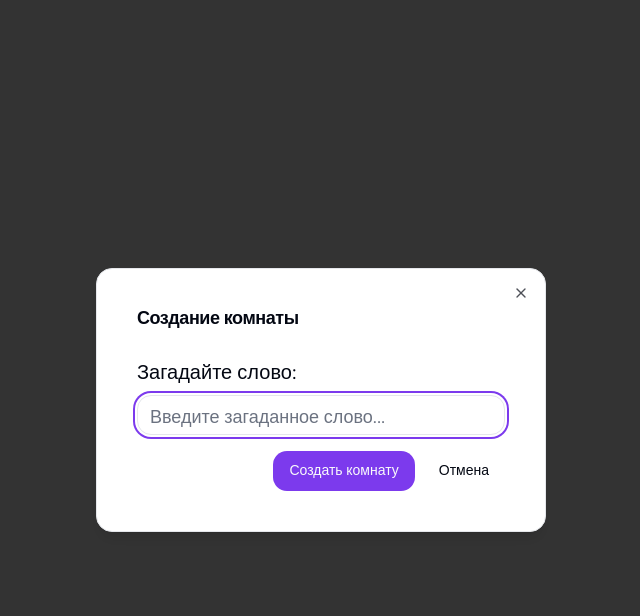
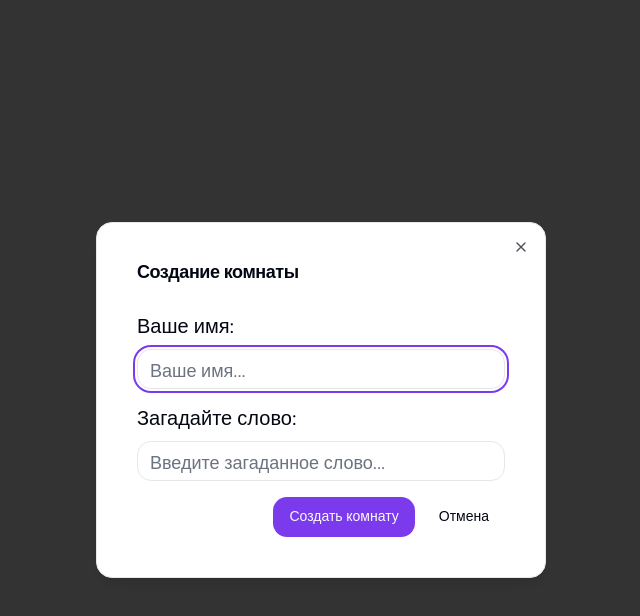
Before and after one commit to Leroyalle/art-mystery-client, a Next.js app: page / in a window 1280 px wide. Both pictures are taken after a click on the button "Создать комнату". Shown: the top 616 px of the page, without its empty margins (319-959 px from the left). Built offline with nearby package versions, Linux system fonts and the light colour scheme.

Commit message:
adding a room author

```diff
--- a/app/services/rooms.ts
+++ b/app/services/rooms.ts
@@ -1,8 +1,14 @@
 import { ApiRouter } from './constnants';
 import { axiosInstance } from './instance';
 
-export const createRoom = async ({ hiddenWord }: { hiddenWord: string }) => {
-  return (await axiosInstance.post(ApiRouter.ROOMS, { hiddenWord })).data;
+export const createRoom = async ({
+  author,
+  hiddenWord,
+}: {
+  author: string;
+  hiddenWord: string;
+}) => {
+  return (await axiosInstance.post(ApiRouter.ROOMS, { author, hiddenWord })).data;
 };
 
 export const findRoom = async ({ hiddenWord }: { hiddenWord: string }) => {
--- a/components/shared/create-room.tsx
+++ b/components/shared/create-room.tsx
@@ -5,7 +5,6 @@ import { CreateRoomModal } from './modals/create-room-modal';
 
 export const CreateRoom: React.FC = () => {
   const [formIsOpened, setFormIsOpened] = React.useState(false);
-  // TODO: продумать создание комнаты через серв
   return (
     <>
       <Button className="w-full" variant={'destructive'} onClick={() => setFormIsOpened(true)}>
--- a/components/shared/modals/create-room-modal.tsx
+++ b/components/shared/modals/create-room-modal.tsx
@@ -21,23 +21,28 @@ interface Props {
 
 export const CreateRoomModal: React.FC<Props> = ({ open, onClose }) => {
   const router = useRouter();
-  const { handleSubmit, control, setValue } = useForm<{ hiddenWord: string }>({
+  const [loading, setLoading] = React.useState(false);
+  const { handleSubmit, control, setValue } = useForm<{ name: string; hiddenWord: string }>({
     mode: 'onChange',
     reValidateMode: 'onChange',
     defaultValues: {
+      name: '',
       hiddenWord: '',
     },
   });
 
   const handleClose = () => {
+    setValue('name', '');
     setValue('hiddenWord', '');
     onClose();
   };
 
-  const onSubmit = async (data: { hiddenWord: string }) => {
+  const onSubmit = async (data: { name: string; hiddenWord: string }) => {
     try {
-      const room = await createRoom({ hiddenWord: data.hiddenWord });
+      setLoading(true);
+      const room = await createRoom({ author: data.name, hiddenWord: data.hiddenWord });
       toast.success(`Комната создана! Переход...`);
+      setValue('name', '');
       setValue('hiddenWord', '');
       router.push(`/room/${room.code}`);
     } catch (error) {
@@ -55,6 +60,21 @@ export const CreateRoomModal: React.FC<Props> = ({ open, onClose }) => {
         </DialogHeader>
         <form onSubmit={handleSubmit(onSubmit)}>
           <div className="py-4">
+            <span className="mb-2 block text-xl">Ваше имя:</span>
+            <Controller
+              control={control}
+              name="name"
+              render={({ field }) => (
+                <Input
+                  {...field}
+                  required
+                  className="w-full md:text-2xl uppercase placeholder:text-lg placeholder:normal-case"
+                  placeholder="Ваше имя..."
+                />
+              )}
+            />
+          </div>
+          <div className="pb-4">
             <span className="mb-2 block text-xl">Загадайте слово:</span>
             <Controller
               control={control}
@@ -70,7 +90,7 @@ export const CreateRoomModal: React.FC<Props> = ({ open, onClose }) => {
             />
           </div>
           <DialogFooter>
-            <Button>Создать комнату</Button>
+            <Button loading={loading}>Создать комнату</Button>
             <Button onClick={handleClose} variant={'ghost'}>
               Отмена
             </Button>
--- a/components/shared/modals/victory-modal.tsx
+++ b/components/shared/modals/victory-modal.tsx
@@ -1,5 +1,6 @@
 import React from 'react';
 import { Button, Dialog, DialogContent, DialogFooter, DialogHeader, DialogTitle } from '../../ui';
+import Link from 'next/link';
 
 interface Props {
   open: boolean;
@@ -18,7 +19,9 @@ export const VictoryModal: React.FC<Props> = ({ open, name, hiddenWord }) => {
           Игрок {name} отгадал загаданное слово: {hiddenWord}
         </div>
         <DialogFooter>
-          <Button>В главное меню</Button>
+          <Link href="/">
+            <Button>В главное меню</Button>
+          </Link>
         </DialogFooter>
       </DialogContent>
     </Dialog>
--- a/components/ui/button.tsx
+++ b/components/ui/button.tsx
@@ -1,56 +1,57 @@
-import * as React from "react"
-import { Slot } from "@radix-ui/react-slot"
-import { cva, type VariantProps } from "class-variance-authority"
+import * as React from 'react';
+import { Slot } from '@radix-ui/react-slot';
+import { cva, type VariantProps } from 'class-variance-authority';
 
-import { cn } from "@/lib/utils"
+import { cn } from '@/lib/utils';
+import { Loader } from 'lucide-react';
 
 const buttonVariants = cva(
-  "inline-flex items-center justify-center gap-2 whitespace-nowrap rounded-md text-sm font-medium ring-offset-background transition-colors focus-visible:outline-none focus-visible:ring-2 focus-visible:ring-ring focus-visible:ring-offset-2 disabled:pointer-events-none disabled:opacity-50 [&_svg]:pointer-events-none [&_svg]:size-4 [&_svg]:shrink-0",
+  'inline-flex items-center justify-center gap-2 whitespace-nowrap rounded-md text-sm font-medium ring-offset-background transition-colors focus-visible:outline-none focus-visible:ring-2 focus-visible:ring-ring focus-visible:ring-offset-2 disabled:pointer-events-none disabled:opacity-50 [&_svg]:pointer-events-none [&_svg]:size-4 [&_svg]:shrink-0',
   {
     variants: {
       variant: {
-        default: "bg-primary text-primary-foreground hover:bg-primary/90",
-        destructive:
-          "bg-destructive text-destructive-foreground hover:bg-destructive/90",
-        outline:
-          "border border-input bg-background hover:bg-accent hover:text-accent-foreground",
-        secondary:
-          "bg-secondary text-secondary-foreground hover:bg-secondary/80",
-        ghost: "hover:bg-accent hover:text-accent-foreground",
-        link: "text-primary underline-offset-4 hover:underline",
+        default: 'bg-primary text-primary-foreground hover:bg-primary/90',
+        destructive: 'bg-destructive text-destructive-foreground hover:bg-destructive/90',
+        outline: 'border border-input bg-background hover:bg-accent hover:text-accent-foreground',
+        secondary: 'bg-secondary text-secondary-foreground hover:bg-secondary/80',
+        ghost: 'hover:bg-accent hover:text-accent-foreground',
+        link: 'text-primary underline-offset-4 hover:underline',
       },
       size: {
-        default: "h-10 px-4 py-2",
-        sm: "h-9 rounded-md px-3",
-        lg: "h-11 rounded-md px-8",
-        icon: "h-10 w-10",
+        default: 'h-10 px-4 py-2',
+        sm: 'h-9 rounded-md px-3',
+        lg: 'h-11 rounded-md px-8',
+        icon: 'h-10 w-10',
       },
     },
     defaultVariants: {
-      variant: "default",
-      size: "default",
+      variant: 'default',
+      size: 'default',
     },
-  }
-)
+  },
+);
 
 export interface ButtonProps
   extends React.ButtonHTMLAttributes<HTMLButtonElement>,
     VariantProps<typeof buttonVariants> {
-  asChild?: boolean
+  asChild?: boolean;
+  loading?: boolean;
 }
 
 const Button = React.forwardRef<HTMLButtonElement, ButtonProps>(
-  ({ className, variant, size, asChild = false, ...props }, ref) => {
-    const Comp = asChild ? Slot : "button"
+  ({ className, children, variant, size, asChild = false, loading, disabled, ...props }, ref) => {
+    const Comp = asChild ? Slot : 'button';
     return (
       <Comp
+        disabled={disabled || loading}
         className={cn(buttonVariants({ variant, size, className }))}
         ref={ref}
-        {...props}
-      />
-    )
-  }
-)
-Button.displayName = "Button"
+        {...props}>
+        {!loading ? children : <Loader className="w-5 h-5 animate-spin" />}
+      </Comp>
+    );
+  },
+);
+Button.displayName = 'Button';
 
-export { Button, buttonVariants }
+export { Button, buttonVariants };
```
